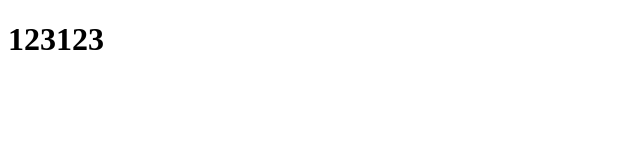
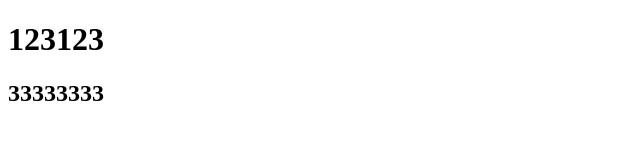
Before and after one commit to junguoguo2017/gittest, a plain HTML site: page index.html in a window 1280 px wide. Shown: the whole page, without its empty margins (0-640 px from the left). Drawn offline with Linux system fonts and the light colour scheme.

Commit message:
hello world

```diff
--- a/index.html
+++ b/index.html
@@ -7,5 +7,6 @@
 <body>
 
 <h1>123123</h1>
+<h2>33333333</h2>
 </body>
 </html>
```
